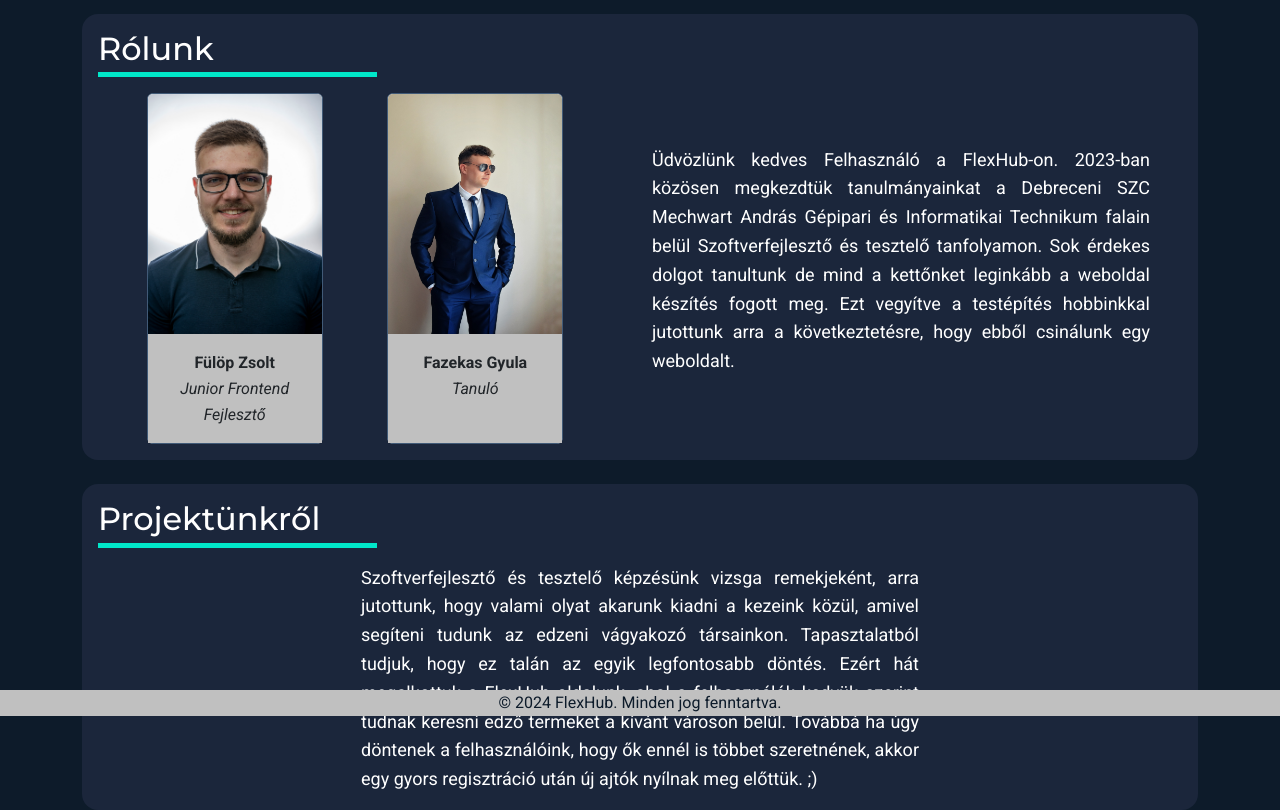
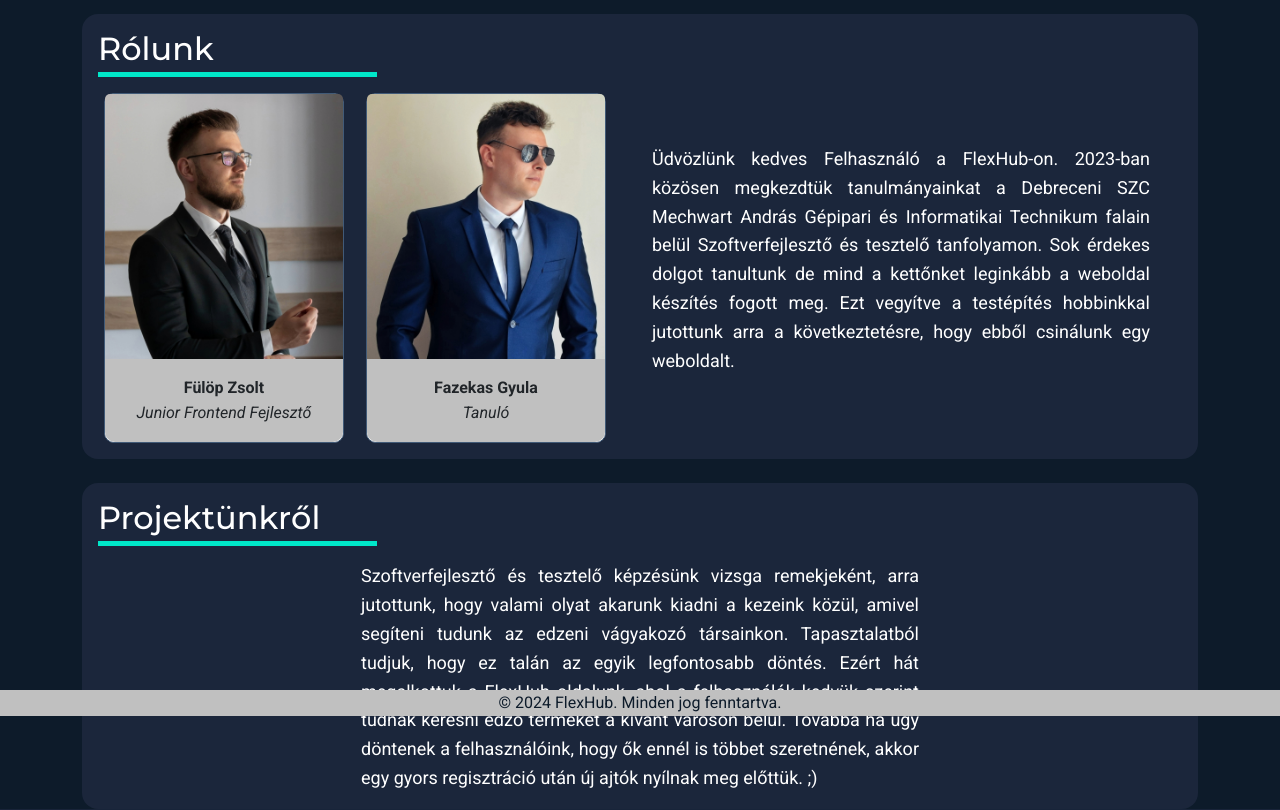
Before and after one commit to fulopzsolt1999/Django-Gym, a Django app: page /about-us/ in a window 1280 px wide. Shown: the part 84-894 px from the top of the page. Run offline with Django 5.2, Linux system fonts and the light colour scheme; some libraries are stand-ins or nearby versions.

Commit message:
Fixing images on about us page

```diff
--- a/FlexHub/SweatCircus/static/css/aboutus.css
+++ b/FlexHub/SweatCircus/static/css/aboutus.css
@@ -14,6 +14,7 @@
 }
 
 #about-us-imgs {
+   height: fit-content;
    display: flex;
    justify-content: space-evenly;
 }
@@ -26,16 +27,19 @@
 }
 
 .card {
-   width: 11rem;
+   width: 15rem;
    border: var(--accent) solid 1px;
+   border-radius: 10px;
 }
 
 #about-us img {
-   height: 15rem;
+   height: auto;
 }
 
 .card-body {
    background-color: var(--secondary-text);
+   border-bottom-right-radius: 10px;
+   border-bottom-left-radius: 10px;
 }
 
 /* ××××× About project section styles ××××× */
```
Also changed, not shown: FlexHub/SweatCircus/static/img/Gyula.jpg, FlexHub/SweatCircus/static/img/Zsolt.jpg.
